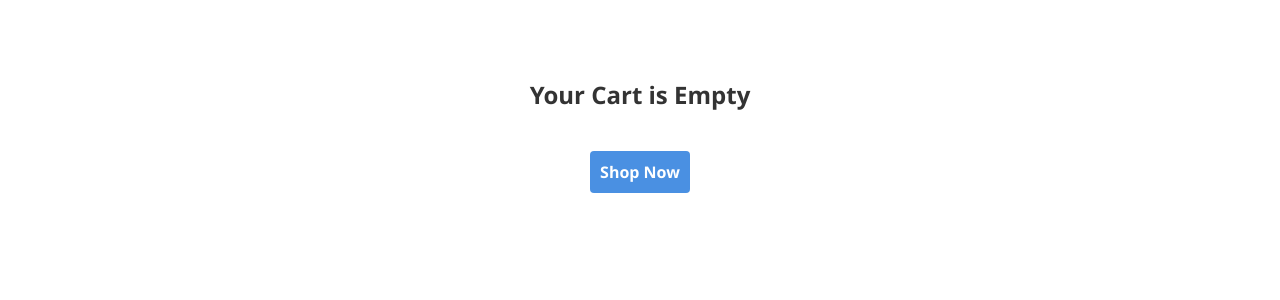
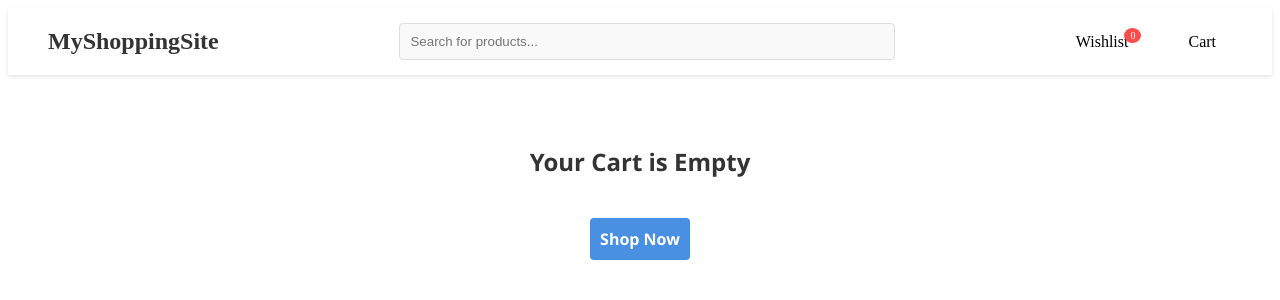
Before and after one commit to kirar-rupesh/e-commerce_frontend, a React (Vite) app: page /cart in a window 1280 px wide. Shown: the top 300 px of the page. Built offline with nearby package versions, Linux system fonts and the light colour scheme.

Commit message:
improving UI

```diff
--- a/src/Components/Navbar.jsx
+++ b/src/Components/Navbar.jsx
@@ -33,6 +33,7 @@ const Navbar =  () => {
          <Link
             to={`/`}
             className=""
+            style={{textDecoration:'none', color: "#726f76ff"}}
           >
             <div className="logo">MyShoppingSite</div>
             {/* <p>Shop {category.name}</p> */}
@@ -50,17 +51,22 @@ const Navbar =  () => {
 
         <div className="nav-icons">
             <Link to="/wishlist" className="icon-btn" style={{textDecoration:'none', color:'inherit'}}>
-             Wishlist <span className="badge">{wishlist.length}</span>
+             Wishlist &nbsp;  <span className="badge">{wishlist.length}</span>
           </Link>
+
+          &nbsp; &nbsp;
 
           {/* <button className="icon-btn">
              Cart <span className="badge">{cart.reduce((acc, item) => acc + item.qty, 0)}</span>
           </button> */}
 
            {/* Updated: Now links to /cart */}
-        <Link to="/cart" className="icon-btn" style={{ textDecoration: 'none', color: 'inherit' }}>
-          Cart
-          {totalCartItems > 0 && <span className="badge">{totalCartItems}</span>}
+        <Link to="/cart" className="icon-btn" style={{
+          textDecoration: 'none',
+          color: 'inherit'
+          }}>
+          Cart &nbsp; &nbsp;
+          {totalCartItems > 0 &&   <span className="badge">  {totalCartItems}</span>}
         </Link>
           {/* <button className="icon-btn">
              Wishlist <span className="badge">1</span>
--- a/src/Pages/CartPage.jsx
+++ b/src/Pages/CartPage.jsx
@@ -17,12 +17,14 @@ const CartPage = () => {
 
   if (cart.length === 0) {
     return (
-
+      <div>
+        <Navbar />
       <div className="app-container" style={{ textAlign: 'center', padding: '50px' }}>
         <h2>Your Cart is Empty</h2>
         <Link to="/products" className="btn-primary" style={{ display: 'inline-block', marginTop: '20px', textDecoration: 'none' }}>
           Shop Now
         </Link>
+      </div>
       </div>
     );
   }
--- a/src/Pages/ProductDetailPage.jsx
+++ b/src/Pages/ProductDetailPage.jsx
@@ -1,81 +1,3 @@
-// import React, { useEffect, useState } from 'react';
-// import { useParams } from 'react-router-dom';
-// import { useCart } from '../Context/CartContext';
-// import './ProductPage.css'; // Re-using existing CSS
-// import Navbar from '../Components/Navbar';
-
-// const ProductDetailPage = () => {
-//   const { productId } = useParams();
-//   const [product, setProduct] = useState(null);
-//   const { addToCart, addToWishlist } = useCart();
-
-//   useEffect(() => {
-//     // Fetch single product from your Backend API
-//     fetch(`http://localhost:5000/api/products/${productId}`)
-//       .then((res) => res.json())
-//       .then((data) => setProduct(data.data.product))
-//       .catch((err) => console.error(err));
-//   }, [productId]);
-
-//   if (!product) return <div className="app-container" style={{ padding: '20px' }}>Loading...</div>;
-
-//   return (
-//     <div className="app-container">
-//       <Navbar />
-//       <div className="main-content"
-//         style={{
-//           // justifyContent: 'center',
-//           // display: 'flex', flexDirection: 'row', alignItems: 'center',
-//           // maxWidth: '800px',
-//           // width: '100%',
-//           //  padding: '40px'
-//         }}
-//       >
-
-//         <div className="card-buttons">
-//           <img
-//             src={product.image || "https://placehold.co/400x300"}
-//             alt={product.name}
-//             className="product-img"
-//           // style={{ height: '300px' }}
-//           />
-//           <button className="btn-primary" onClick={() => addToCart(product)}>
-//             Add to Cart
-//           </button>
-//           <button className="btn-secondary" onClick={() => addToWishlist(product)}>
-//             Add to Wishlist
-//           </button>
-//         </div>
-
-//         <div className="product-card"
-//         // style={{ maxWidth: '600px', width: '100%', padding: '40px' }}
-//         >
-//           <div className="product-info">
-//             <h1 style={{ fontSize: '28px', margin: '20px 0' }}>{product.name}</h1>
-//             <p
-//               style={{ color: '#666', marginBottom: '20px' }}
-//             >
-//               Category: {product.category}
-//             </p>
-//             <div className="product-price" style={{ fontSize: '24px' }}>
-//               Price: ${product.price}
-//             </div>
-
-//             <div className="product-rating"
-//             // style={{ margin: '10px 0 20px' }}
-//             >
-//               Rating: {product.rating} ⭐
-//             </div>
-//           </div>
-//         </div>
-
-//       </div>
-//     </div>
-//   );
-// };
-
-// export default ProductDetailPage;
-
 import React, { useEffect, useState } from 'react';
 import { useParams } from 'react-router-dom';
 import { useCart } from '../Context/CartContext';
@@ -85,7 +7,11 @@ import Navbar from '../Components/Navbar';
 const ProductDetailPage = () => {
   const { productId } = useParams();
   const [product, setProduct] = useState(null);
-  const { addToCart, addToWishlist } = useCart();
+  const { addToCart, addToWishlist ,removeFromWishlist, wishlist } = useCart();
+
+    // Check if this specific product is already in the wishlist
+  const isWishlisted = wishlist.some((item) => item.productId === productId);
+
 
   useEffect(() => {
     fetch(`https://e-commerce-backend-rosy-six.vercel.app/api/products/${productId}`)
@@ -93,6 +19,15 @@ const ProductDetailPage = () => {
       .then((data) => setProduct(data.data.product))
       .catch((err) => console.error(err));
   }, [productId]);
+
+  // Handler for toggling wishlist
+  const handleWishlistToggle = () => {
+    if (isWishlisted) {
+      removeFromWishlist(product.productId);
+    } else {
+      addToWishlist(product);
+    }
+  };
 
   if (!product) return <div className="app-container" style={{ padding: '20px' }}>Loading...</div>;
 
@@ -112,20 +47,27 @@ const ProductDetailPage = () => {
             {/* Wishlist Icon over image (Optional decorative touch) */}
             <button
               className="wishlist-icon-btn"
-              onClick={() => addToWishlist(product)}
-              title="Add to Wishlist"
+               onClick={handleWishlistToggle}
+              title={isWishlisted ? "Remove from Wishlist" : "Add to Wishlist"}
+              style={{
+                color: isWishlisted ? 'red' : '#ccc', // Dynamic Color
+                borderColor: isWishlisted ? 'red' : '#ddd'
+              }}
+              // onClick={() => addToWishlist(product)}
+              // title="Add to Wishlist"
             >
               ♥
+              {/* ♥ */}
             </button>
           </div>
 
           <div className="action-buttons-container">
-            <button
+            {/* <button
               className="btn-action btn-buy-now"
               onClick={() => alert("Proceeding to Checkout...")}
             >
               BUY NOW
-            </button>
+            </button> */}
             <button
               className="btn-action btn-add-cart"
               onClick={() => addToCart(product)}
@@ -377,3 +319,81 @@ const ProductDetailPage = () => {
 };
 
 export default ProductDetailPage;
+
+// import React, { useEffect, useState } from 'react';
+// import { useParams } from 'react-router-dom';
+// import { useCart } from '../Context/CartContext';
+// import './ProductPage.css'; // Re-using existing CSS
+// import Navbar from '../Components/Navbar';
+
+// const ProductDetailPage = () => {
+//   const { productId } = useParams();
+//   const [product, setProduct] = useState(null);
+//   const { addToCart, addToWishlist } = useCart();
+
+//   useEffect(() => {
+//     // Fetch single product from your Backend API
+//     fetch(`http://localhost:5000/api/products/${productId}`)
+//       .then((res) => res.json())
+//       .then((data) => setProduct(data.data.product))
+//       .catch((err) => console.error(err));
+//   }, [productId]);
+
+//   if (!product) return <div className="app-container" style={{ padding: '20px' }}>Loading...</div>;
+
+//   return (
+//     <div className="app-container">
+//       <Navbar />
+//       <div className="main-content"
+//         style={{
+//           // justifyContent: 'center',
+//           // display: 'flex', flexDirection: 'row', alignItems: 'center',
+//           // maxWidth: '800px',
+//           // width: '100%',
+//           //  padding: '40px'
+//         }}
+//       >
+
+//         <div className="card-buttons">
+//           <img
+//             src={product.image || "https://placehold.co/400x300"}
+//             alt={product.name}
+//             className="product-img"
+//           // style={{ height: '300px' }}
+//           />
+//           <button className="btn-primary" onClick={() => addToCart(product)}>
+//             Add to Cart
+//           </button>
+//           <button className="btn-secondary" onClick={() => addToWishlist(product)}>
+//             Add to Wishlist
+//           </button>
+//         </div>
+
+//         <div className="product-card"
+//         // style={{ maxWidth: '600px', width: '100%', padding: '40px' }}
+//         >
+//           <div className="product-info">
+//             <h1 style={{ fontSize: '28px', margin: '20px 0' }}>{product.name}</h1>
+//             <p
+//               style={{ color: '#666', marginBottom: '20px' }}
+//             >
+//               Category: {product.category}
+//             </p>
+//             <div className="product-price" style={{ fontSize: '24px' }}>
+//               Price: ${product.price}
+//             </div>
+
+//             <div className="product-rating"
+//             // style={{ margin: '10px 0 20px' }}
+//             >
+//               Rating: {product.rating} ⭐
+//             </div>
+//           </div>
+//         </div>
+
+//       </div>
+//     </div>
+//   );
+// };
+
+// export default ProductDetailPage;
--- a/src/Pages/ProductPage.css
+++ b/src/Pages/ProductPage.css
@@ -165,11 +165,13 @@
 
 .product-info {
   text-align: center;
-  /* justify-content: center;
-  align-items: center; */
-  /* font-size: 16px;
-  margin: 0 0 5px 0;
-  color: #333; */
+  /* display: flex; */
+
+  /* justify-content: center; */
+  align-items: center;
+   /* font-size: 16px; */
+  margin: 0 5px 5px 0;
+  /* color: #333;  */
 }
 
 .product-price {
--- a/src/Pages/ProductPage.jsx
+++ b/src/Pages/ProductPage.jsx
@@ -218,7 +218,15 @@ const ProductPage = () => {
 
                   <div className="product-info">
                     <h3>{product.name}</h3>
-                    <div className="product-price">${product.price}</div>
+
+                    <span className="product-price">${product.price}
+                    </span>
+                    &nbsp; &ensp;
+                    {/* &ensp; */}
+
+                      <span className="product-rating">
+                        {product.rating} ⭐
+                      </span>
                     {/* <div className="product-rating">
                       {product.rating} ⭐
                     </div> */}
--- a/src/Pages/WishlistPage.jsx
+++ b/src/Pages/WishlistPage.jsx
@@ -1,11 +1,15 @@
 import React from 'react';
 import { useCart } from '../Context/CartContext';
-import './ProductPage.css'; // Re-using existing CSS
+// import './ProductPage.css'; // Re-using existing CSS
+import Navbar from '../Components/Navbar';
 
 const WishlistPage = () => {
   const { wishlist, removeFromWishlist, moveFromWishlistToCart } = useCart();
 
   return (
+    <div>
+
+      <Navbar />
     <div className="app-container">
       <h2 style={{ textAlign: 'center', margin: '20px' }}>My Wishlist ({wishlist.length})</h2>
 
@@ -13,11 +17,15 @@ const WishlistPage = () => {
         <p style={{ textAlign: 'center' }}>Your wishlist is empty.</p>
       ) : (
         <div className="main-content">
-          <div className="product-grid">
+          <div style={{ display: 'flex', flexDirection: 'row', gap: '20px', padding: '20px' }}
+          // className="product-grid"
+          >
             {wishlist.map((product) => (
               <div key={product.productId} className="product-card">
                 <img src={product.image} alt={product.name} className="product-img" />
-                <div className="product-info">
+                <div
+                // className="product-info"
+                >
                   <h3>{product.name}</h3>
                   <div className="product-price">${product.price}</div>
                 </div>
@@ -45,6 +53,7 @@ const WishlistPage = () => {
         </div>
       )}
     </div>
+    </div>
   );
 };
 
```
